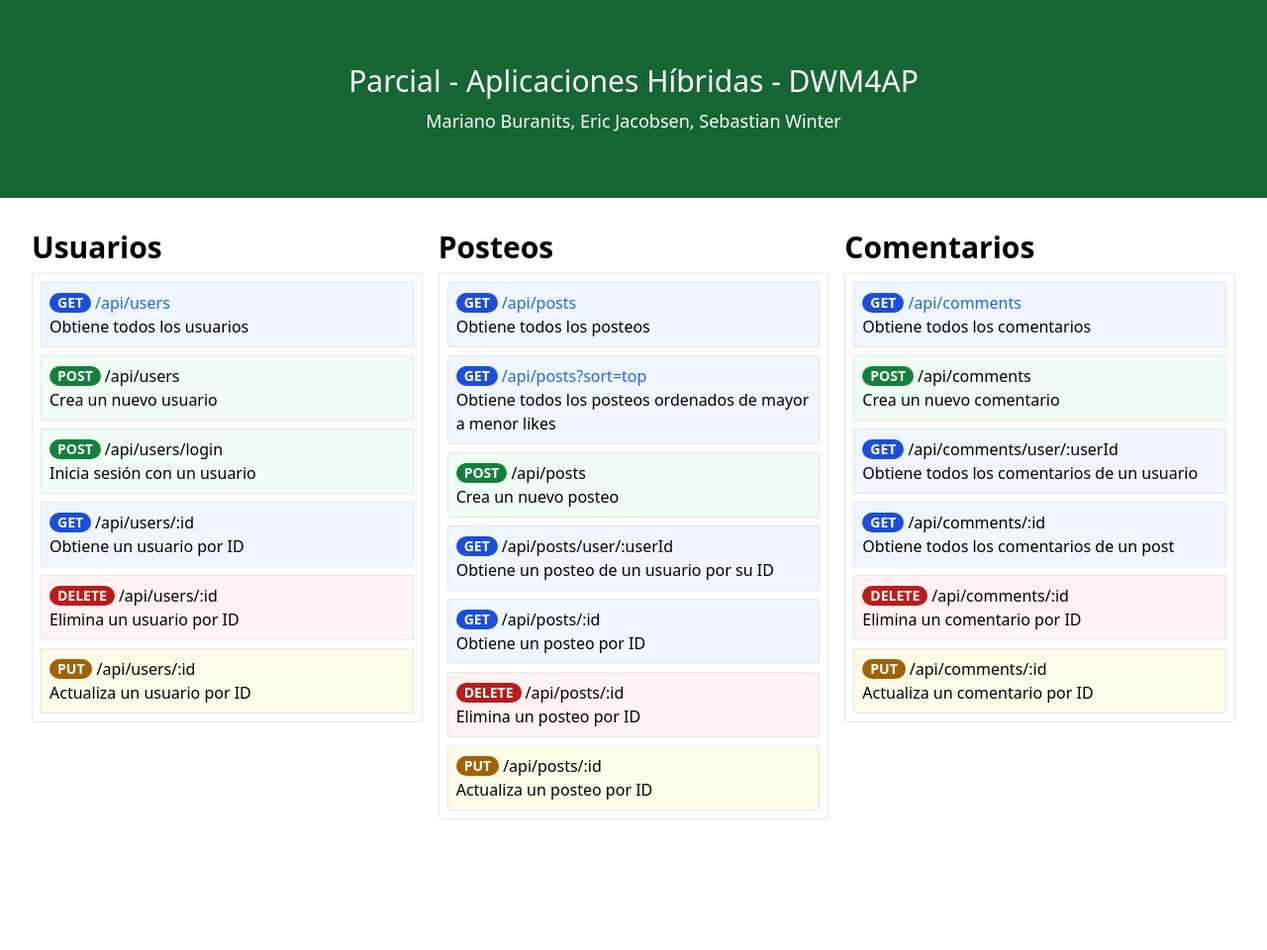
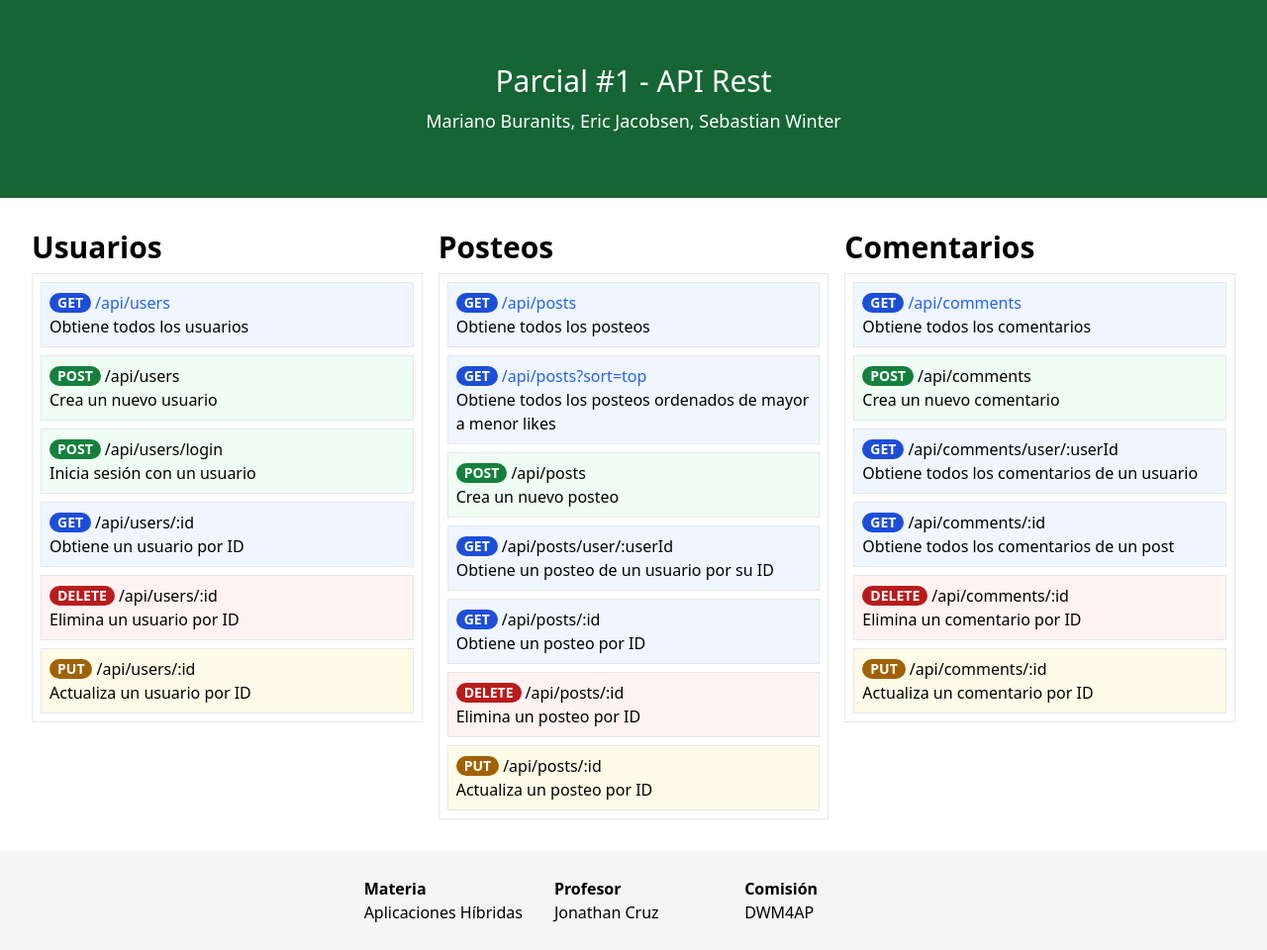
Before and after one commit to marianobura/dv-ah-01-parcial, a website: page public/index.html in a window 1280 px wide. Shown: the whole page at 99% size. Before the commit the page ends 828 px from the top, so only its background shows below. Drawn offline with nearby package versions, Linux system fonts and the light colour scheme.

Commit message:
Agregado pie de página con datos de la materia

```diff
--- a/public/index.html
+++ b/public/index.html
@@ -6,12 +6,12 @@
     <title>Parcial - Aplicaciones Híbridas</title>
     <script src="https://cdn.tailwindcss.com"></script>
 </head>
-<body class="grid grid-rows-[200px_1fr] gap-8">
-    <div class="flex flex-col items-center justify-center bg-green-800 text-white gap-2">
-        <h1 class="text-3xl font-medium">Parcial - Aplicaciones Híbridas - DWM4AP</h1>
+<body class="h-full grid grid-rows-[200px_1fr_100px] gap-8">
+    <nav class="flex flex-col items-center justify-center bg-green-800 text-white gap-2">
+        <h1 class="text-3xl font-medium">Parcial #1 - API Rest</h1>
         <p class="text-lg">Mariano Buranits, Eric Jacobsen, Sebastian Winter </p>
-    </div>
-    <div class="grid grid-cols-1 md:grid-cols-2 lg:grid-cols-3 gap-4 mx-8">
+    </nav>
+    <section class="grid grid-cols-1 md:grid-cols-2 lg:grid-cols-3 gap-4 mx-8">
         <div id="user">
             <h2 class="font-semibold text-3xl mb-2">Usuarios</h2>
             <div class="flex flex-col gap-2 p-2 border">
@@ -160,6 +160,22 @@
                 </div>
             </div>
         </div>
-    </div>
+    </section>
+    <footer class="bg-neutral-100 grid items-center justify-center">
+        <div class="w-fit grid grid-cols-3 items-center gap-8">
+            <div class="w-fit">
+                <h3 class="font-bold">Materia</h3>
+                <p>Aplicaciones Híbridas</p>
+            </div>
+            <div class="w-fit">
+                <h3 class="font-bold">Profesor</h3>
+                <p>Jonathan Cruz</p>
+            </div>
+            <div class="w-fit">
+                <h3 class="font-bold">Comisión</h3>
+                <p>DWM4AP</p>
+            </div>
+        </div>
+    </footer>
 </body>
 </html>
```
